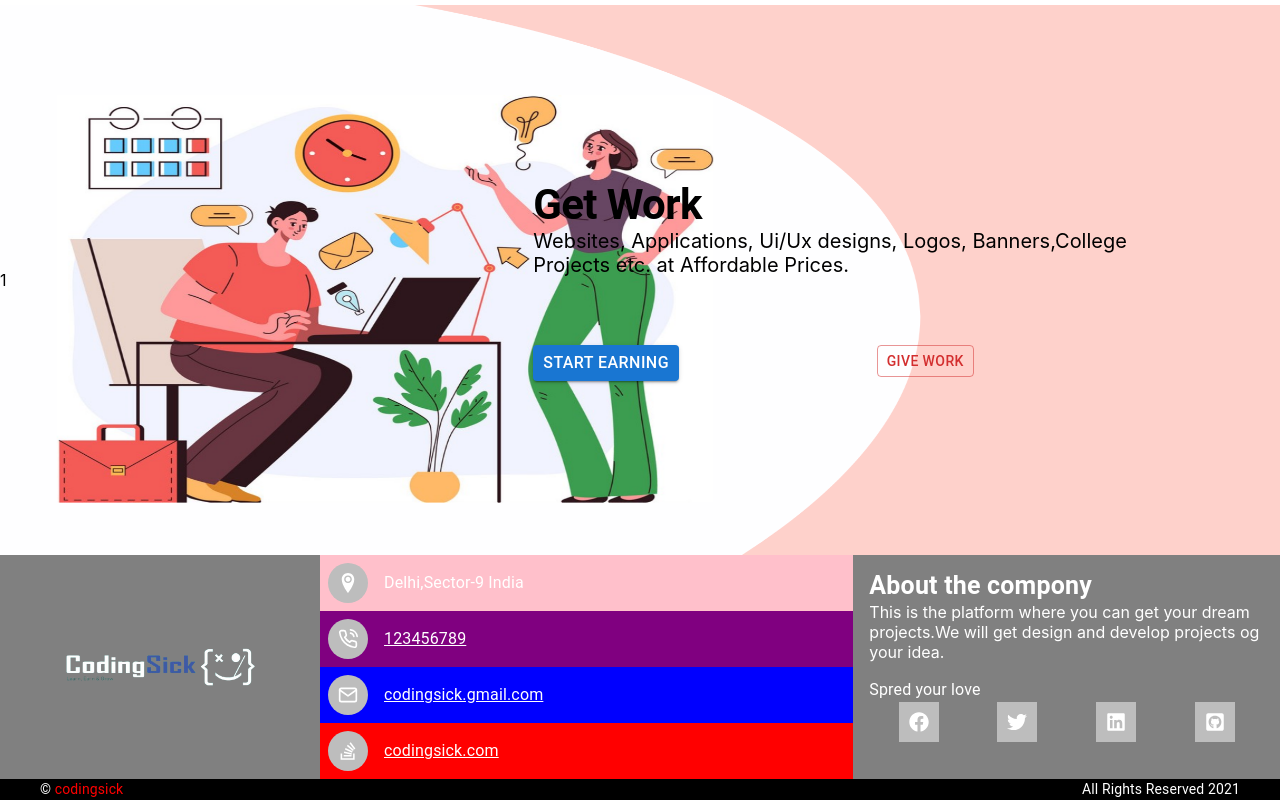
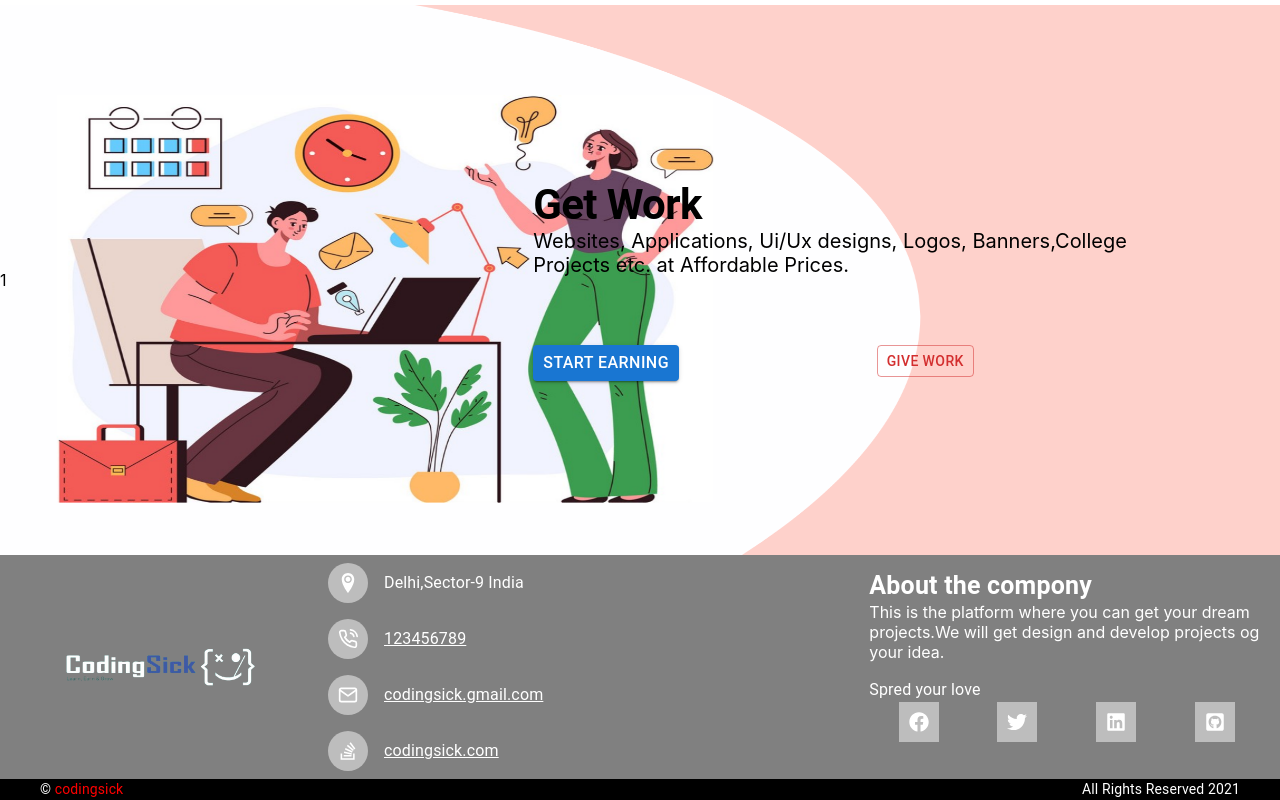
Before and after one commit to sunil7117/demo, a React (Create React App) app: page / in a window 1280 px wide. Shown: the part 625-1425 px from the top of the page. Built offline with nearby package versions, Linux system fonts and the light colour scheme.

Commit message:
improve footer

```diff
--- a/src/component/Footer.js
+++ b/src/component/Footer.js
@@ -40,12 +40,11 @@ export default function Footer() {
             <Grid
               container
               sx={{
-                backgroundColor: "red",
                 height: "100%",
                 alignItems: "center",
               }}
             >
-              <Grid item md={12} sm={6} xs={6} sx={{ backgroundColor: "pink" }}>
+              <Grid item md={12} sm={6} xs={6} sx={{}}>
                 <Card
                   sx={{
                     border: "none",
@@ -68,13 +67,7 @@ export default function Footer() {
                   />
                 </Card>
               </Grid>
-              <Grid
-                item
-                md={12}
-                sm={6}
-                xs={6}
-                sx={{ backgroundColor: "purple" }}
-              >
+              <Grid item md={12} sm={6} xs={6} sx={{}}>
                 <Card
                   sx={{
                     border: "none",
@@ -101,7 +94,7 @@ export default function Footer() {
                   />
                 </Card>
               </Grid>
-              <Grid item md={12} sm={6} xs={6} sx={{ backgroundColor: "blue" }}>
+              <Grid item md={12} sm={6} xs={6} sx={{}}>
                 <Card
                   sx={{
                     border: "none",
@@ -128,13 +121,7 @@ export default function Footer() {
                   />
                 </Card>
               </Grid>
-              <Grid
-                item
-                md={12}
-                sm={6}
-                xs={6}
-                sx={{ backgroundColor: "voilet" }}
-              >
+              <Grid item md={12} sm={6} xs={6} sx={{}}>
                 <Card
                   sx={{
                     border: "none",
```
